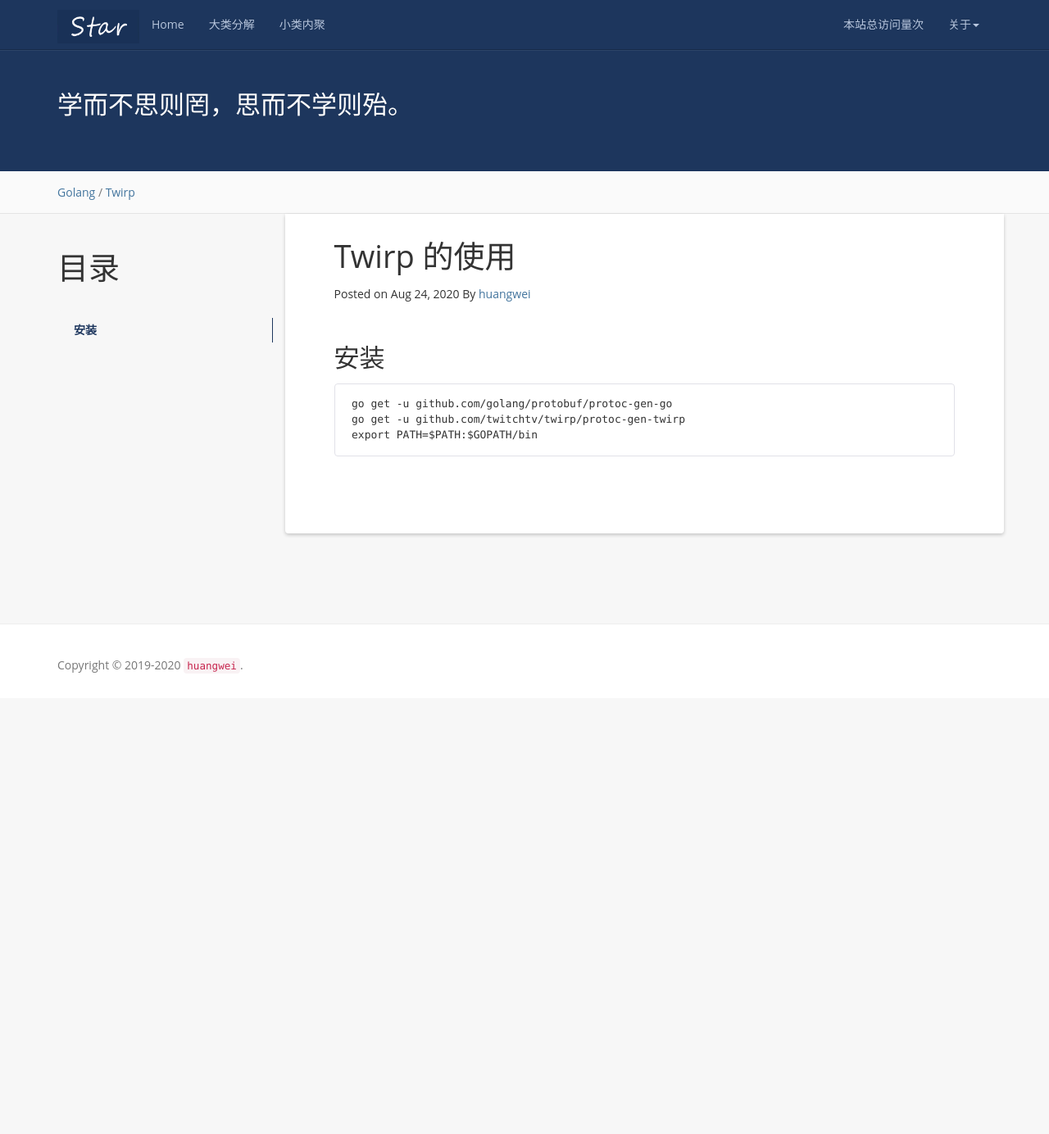
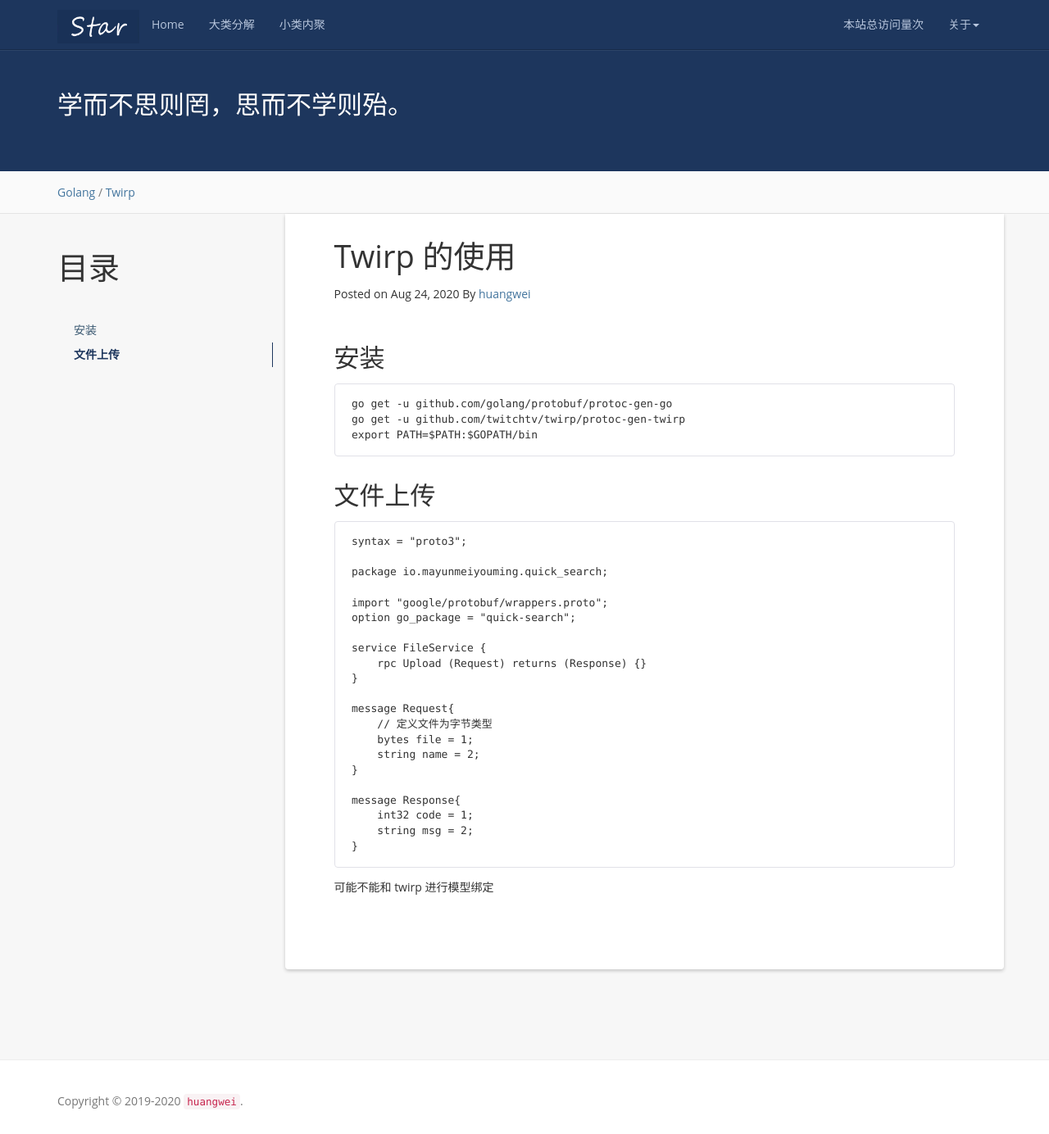
Before and after one commit to mayunmeiyouming/blog, a Jekyll site: the page built from _posts/2020-08-24-Twirp.md, in a window 1280 px wide and 1384 px high. Shown: the whole window at 82% size. Built offline with Jekyll 4.4.1, drawn with Linux system fonts in a browser that asks for light colours; nearby versions of some CDN libraries; a script that is not in the unit is left out; comment, search, counter and statistics services are not loaded.

Commit message:
填加twirp

````diff
--- a/_posts/2020-08-24-Twirp.md
+++ b/_posts/2020-08-24-Twirp.md
@@ -16,3 +16,31 @@ go get -u github.com/golang/protobuf/protoc-gen-go
 go get -u github.com/twitchtv/twirp/protoc-gen-twirp
 export PATH=$PATH:$GOPATH/bin
 ```
+
+## 文件上传
+
+```
+syntax = "proto3";
+
+package io.mayunmeiyouming.quick_search;
+
+import "google/protobuf/wrappers.proto";
+option go_package = "quick-search";
+
+service FileService {
+    rpc Upload (Request) returns (Response) {}
+}
+
+message Request{
+    // 定义文件为字节类型
+    bytes file = 1;
+    string name = 2;
+}
+
+message Response{
+    int32 code = 1;
+    string msg = 2;
+}
+```
+
+可能不能和 twirp 进行模型绑定
````
